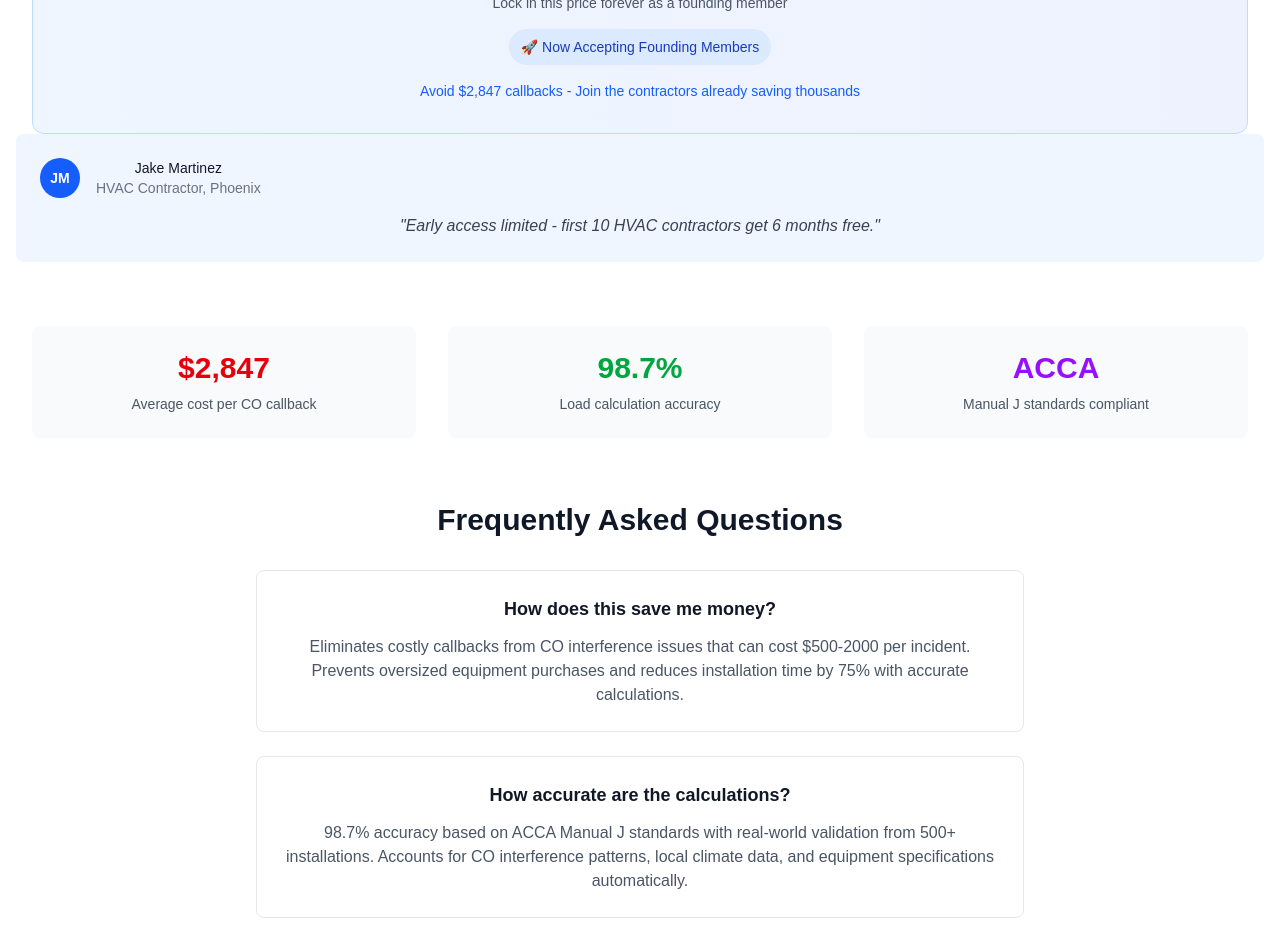
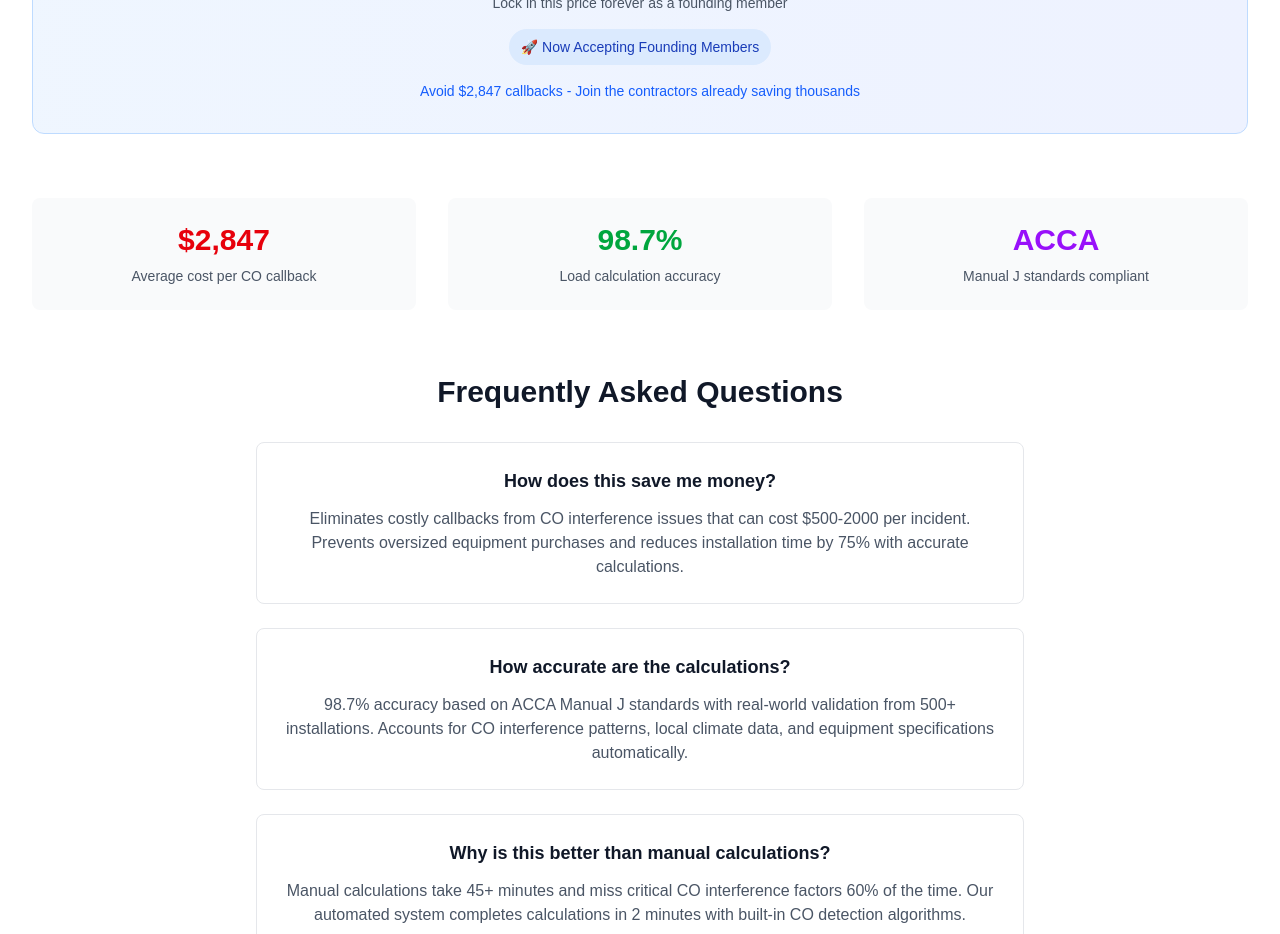
Before and after one commit to AlanSinclair-spec/coilock, a Next.js app: page / in a window 1280 px wide. Shown: the part 1660-2594 px from the top of the page. Built offline with nearby package versions, Linux system fonts and the light colour scheme.

Commit message:
Remove fake testimonial section entirely

```diff
--- a/src/app/page.tsx
+++ b/src/app/page.tsx
@@ -322,23 +322,6 @@ export default function Home() {
             </div>
           </div>
 
-          {/* Testimonial/Social Proof */}
-          <div className="bg-blue-50 p-6 rounded-lg mb-12">
-            <div className="flex items-center mb-4">
-              <div className="flex-shrink-0">
-                <div className="h-10 w-10 bg-blue-600 rounded-full flex items-center justify-center">
-                  <span className="text-white font-bold text-sm">JM</span>
-                </div>
-              </div>
-              <div className="ml-4">
-                <p className="text-sm font-medium text-gray-900">Jake Martinez</p>
-                <p className="text-sm text-gray-500">HVAC Contractor, Phoenix</p>
-              </div>
-            </div>
-            <blockquote className="text-gray-700 italic">
-              "Early access limited - first 10 HVAC contractors get 6 months free."
-            </blockquote>
-          </div>
 
           {/* Social Proof Section */}
           <div className="mt-12 sm:mt-16 grid grid-cols-1 sm:grid-cols-3 gap-6 sm:gap-8 px-4">
```
